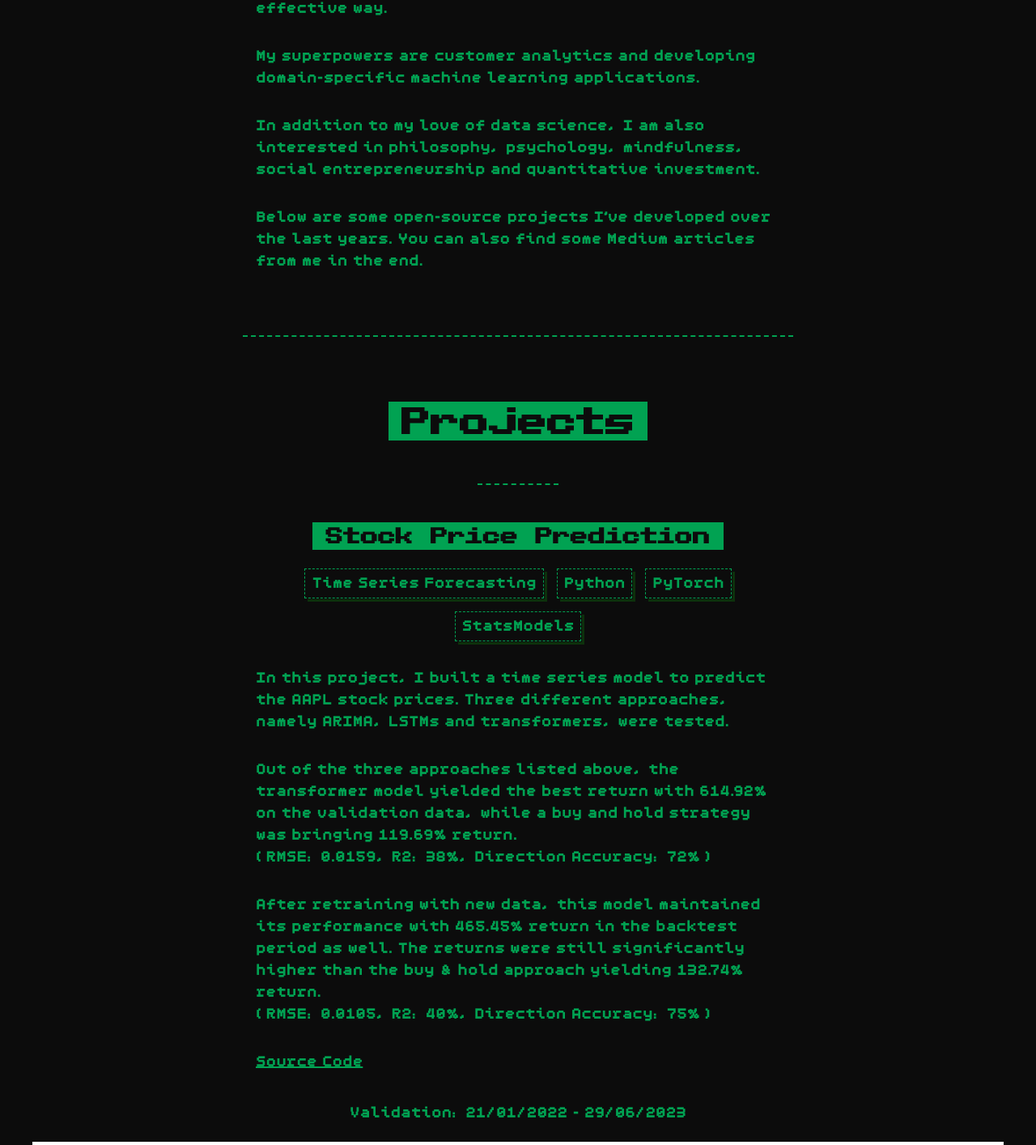
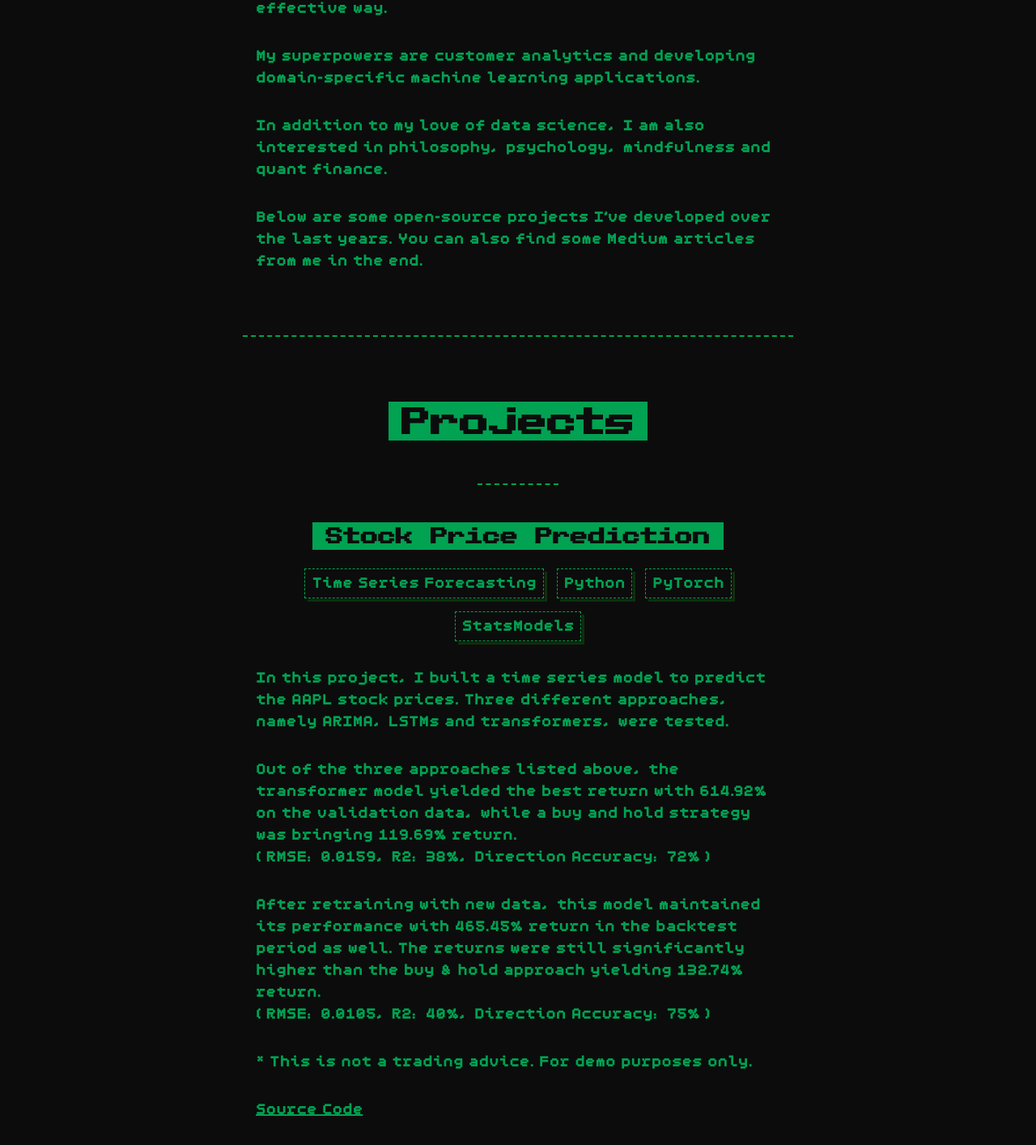
Before and after one commit to egeatmaca/egeatmaca.github.io, a React (Create React App) app: page / in a window 1280 px wide. Shown: the part 1215-2629 px from the top of the page at 81% size. Built offline with nearby package versions, Linux system fonts and the light colour scheme.

Commit message:
disclaimer added

```diff
--- a/src/components/About.js
+++ b/src/components/About.js
@@ -20,7 +20,7 @@ function About() {
           My superpowers are customer analytics and developing domain-specific machine learning applications.
         </p>
         <p>
-          In addition to my love of data science, I am also interested in philosophy, psychology, mindfulness, social entrepreneurship and quantitative investment.
+          In addition to my love of data science, I am also interested in philosophy, psychology, mindfulness and quant finance.
         </p>
         <p>
           Below are some open-source projects I've developed over the last years. You can also find some Medium articles from me in the end.
--- a/src/components/Projects.js
+++ b/src/components/Projects.js
@@ -29,6 +29,9 @@ function Projects() {
                 After retraining with new data, this model maintained its performance with 465.45% return in the backtest period as well.
                 The returns were still significantly higher than the buy & hold approach yielding 132.74% return.
                 <br/>(RMSE: 0.0105, R2: 40%, Direction Accuracy: 75%)
+            </p>
+            <p>
+                * This is not a trading advice. For demo purposes only.
             </p>
             <p><a href="https://github.com/egeatmaca/stock_price_prediction" target="__blank" rel="noreferrer">Source Code</a></p>
             <br />
@@ -108,7 +111,7 @@ function Projects() {
             <p>
                 AskTheDB enables users to ask questions in natural language and get results from their databases.
                 It translates the database schema and user questions to SQL queries using the ChatGPT API.
-                And then brings the results from your database.
+                Then brings the results from your database.
             </p>
             <p><a href="https://github.com/egeatmaca/AskTheDB" target="__blank" rel="noreferrer">Source Code</a></p>
             <br />
```
